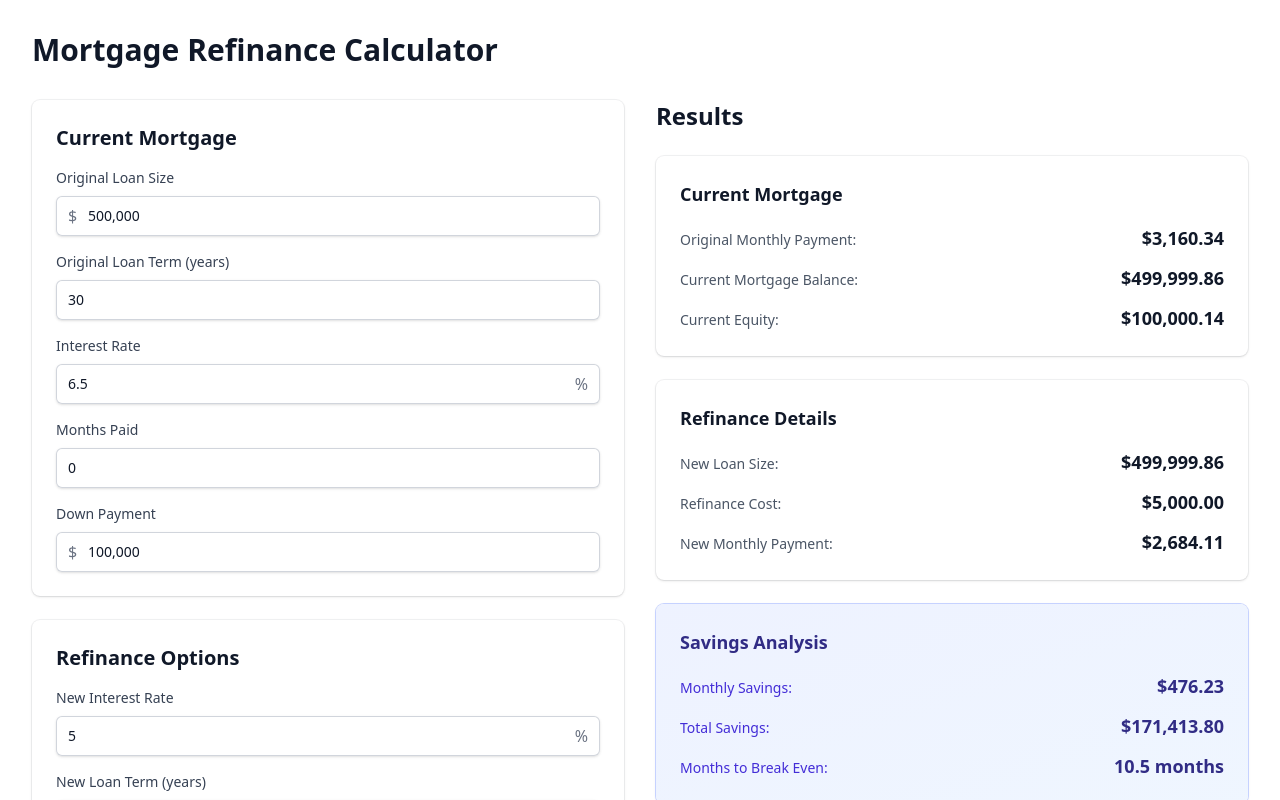
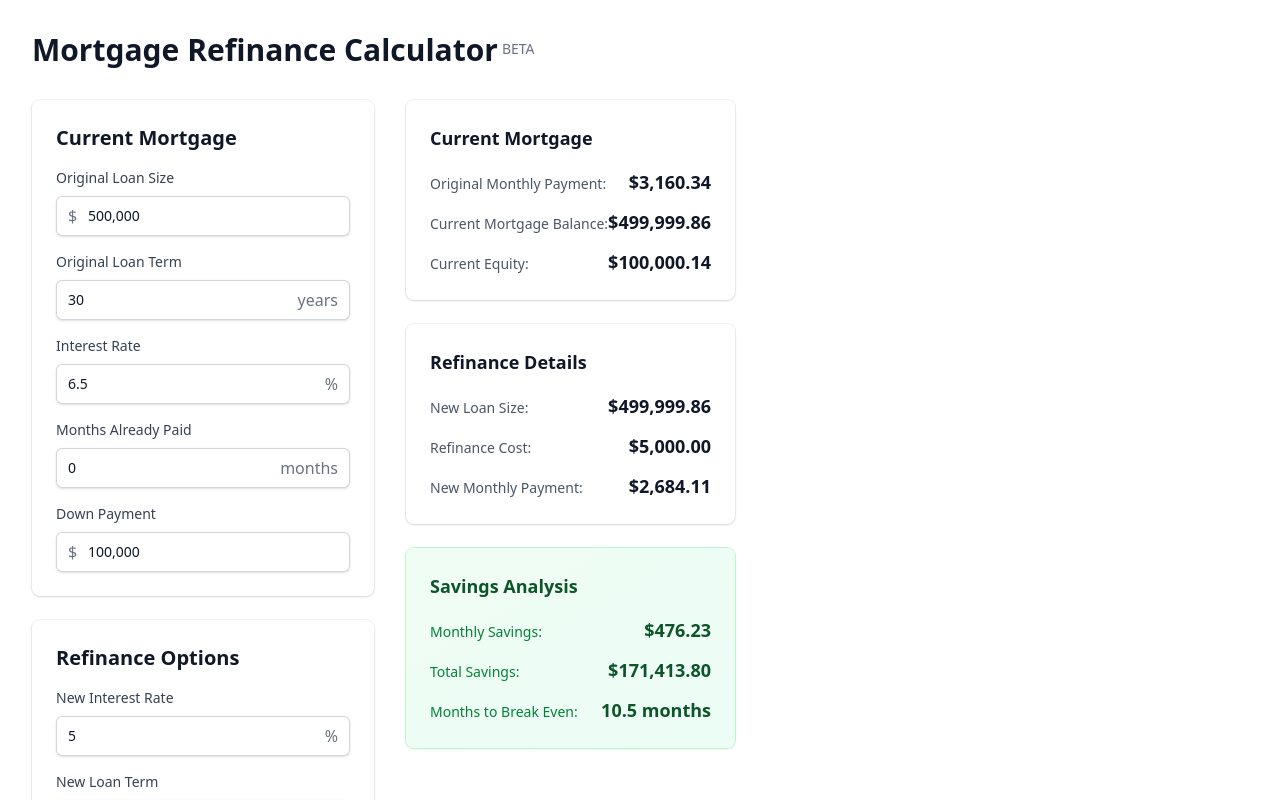
Before and after one commit to alexoro412/mortgagereficalculator, a SvelteKit app: page / in a window 1280 px wide. Shown: the top 800 px of the page. Built offline with nearby package versions, Linux system fonts and the light colour scheme.

Commit message:
formatting looks good now

```diff
--- a/src/routes/+page.svelte
+++ b/src/routes/+page.svelte
@@ -153,15 +153,17 @@
 </script>
 
 <main class="mx-auto max-w-7xl px-4 py-8 sm:px-6 lg:px-8">
-	<h1 class="mb-8 text-3xl font-bold text-gray-900">Mortgage Refinance Calculator</h1>
+	<h1 class="mb-8 text-3xl font-bold text-gray-900">
+		Mortgage Refinance Calculator<sup class="ml-1 text-sm font-normal text-gray-500">BETA</sup>
+	</h1>
 
-	<div class="grid grid-cols-1 gap-8 lg:grid-cols-2">
+	<div class="flex flex-col gap-8 lg:flex-row lg:items-start">
 		<!-- Left Column: Inputs -->
 		<div class="space-y-6">
 			<!-- Current Mortgage Section -->
-			<div class="rounded-lg bg-white p-6 shadow-sm ring-1 ring-gray-900/5">
+			<div class="max-w-md rounded-lg bg-white p-6 shadow-sm ring-1 ring-gray-900/5">
 				<h2 class="mb-4 text-xl font-semibold text-gray-900">Current Mortgage</h2>
-				<div class="space-y-4">
+				<div class="max-w-xs space-y-4">
 					<div>
 						<label for="original_loan_size" class="mb-2 block text-sm font-medium text-gray-700">
 							Original Loan Size
@@ -184,14 +186,21 @@
 
 					<div>
 						<label for="original_loan_term" class="mb-2 block text-sm font-medium text-gray-700">
-							Original Loan Term (years)
+							Original Loan Term
 						</label>
+						<div class="relative">
 							<input
 								id="original_loan_term"
 								type="number"
 								bind:value={inputs.original_loan_term}
-							class="block w-full rounded-md border-0 px-3 py-2 text-gray-900 shadow-sm ring-1 ring-gray-300 ring-inset placeholder:text-gray-400 focus:ring-2 focus:ring-indigo-600 focus:ring-inset sm:text-sm sm:leading-6"
+								class="block w-full rounded-md border-0 px-3 py-2 pr-16 text-gray-900 shadow-sm ring-1 ring-gray-300 ring-inset placeholder:text-gray-400 focus:ring-2 focus:ring-indigo-600 focus:ring-inset sm:text-sm sm:leading-6"
 							/>
+							<span
+								class="pointer-events-none absolute inset-y-0 right-0 flex items-center pr-3 text-gray-500"
+							>
+								years
+							</span>
+						</div>
 					</div>
 
 					<div>
@@ -216,14 +225,21 @@
 
 					<div>
 						<label for="months_paid" class="mb-2 block text-sm font-medium text-gray-700">
-							Months Paid
+							Months Already Paid
 						</label>
+						<div class="relative">
 							<input
 								id="months_paid"
 								type="number"
 								bind:value={inputs.months_paid}
-							class="block w-full rounded-md border-0 px-3 py-2 text-gray-900 shadow-sm ring-1 ring-gray-300 ring-inset placeholder:text-gray-400 focus:ring-2 focus:ring-indigo-600 focus:ring-inset sm:text-sm sm:leading-6"
+								class="block w-full rounded-md border-0 px-3 py-2 pr-20 text-gray-900 shadow-sm ring-1 ring-gray-300 ring-inset placeholder:text-gray-400 focus:ring-2 focus:ring-indigo-600 focus:ring-inset sm:text-sm sm:leading-6"
 							/>
+							<span
+								class="pointer-events-none absolute inset-y-0 right-0 flex items-center pr-3 text-gray-500"
+							>
+								months
+							</span>
+						</div>
 					</div>
 
 					<div>
@@ -249,9 +265,9 @@
 			</div>
 
 			<!-- Refinance Options Section -->
-			<div class="rounded-lg bg-white p-6 shadow-sm ring-1 ring-gray-900/5">
+			<div class="max-w-md rounded-lg bg-white p-6 shadow-sm ring-1 ring-gray-900/5">
 				<h2 class="mb-4 text-xl font-semibold text-gray-900">Refinance Options</h2>
-				<div class="space-y-4">
+				<div class="max-w-xs space-y-4">
 					<div>
 						<label for="new_rate" class="mb-2 block text-sm font-medium text-gray-700">
 							New Interest Rate
@@ -274,14 +290,21 @@
 
 					<div>
 						<label for="new_term" class="mb-2 block text-sm font-medium text-gray-700">
-							New Loan Term (years)
+							New Loan Term
 						</label>
+						<div class="relative">
 							<input
 								id="new_term"
 								type="number"
 								bind:value={inputs.new_term}
-							class="block w-full rounded-md border-0 px-3 py-2 text-gray-900 shadow-sm ring-1 ring-gray-300 ring-inset placeholder:text-gray-400 focus:ring-2 focus:ring-indigo-600 focus:ring-inset sm:text-sm sm:leading-6"
+								class="block w-full rounded-md border-0 px-3 py-2 pr-16 text-gray-900 shadow-sm ring-1 ring-gray-300 ring-inset placeholder:text-gray-400 focus:ring-2 focus:ring-indigo-600 focus:ring-inset sm:text-sm sm:leading-6"
 							/>
+							<span
+								class="pointer-events-none absolute inset-y-0 right-0 flex items-center pr-3 text-gray-500"
+							>
+								years
+							</span>
+						</div>
 					</div>
 
 					<div>
@@ -309,11 +332,9 @@
 
 		<!-- Right Column: Results -->
 		<div class="space-y-6">
-			<h2 class="text-2xl font-bold text-gray-900">Results</h2>
-
 			<div class="space-y-6">
 				<!-- Current Mortgage -->
-			<div class="rounded-lg bg-white p-6 shadow-sm ring-1 ring-gray-900/5">
+				<div class="max-w-md rounded-lg bg-white p-6 shadow-sm ring-1 ring-gray-900/5">
 					<h3 class="mb-4 text-lg font-semibold text-gray-900">Current Mortgage</h3>
 					<div class="space-y-3">
 						<div class="flex items-baseline justify-between">
@@ -347,7 +368,7 @@
 				</div>
 
 				<!-- Refinance Details -->
-			<div class="rounded-lg bg-white p-6 shadow-sm ring-1 ring-gray-900/5">
+				<div class="max-w-md rounded-lg bg-white p-6 shadow-sm ring-1 ring-gray-900/5">
 					<h3 class="mb-4 text-lg font-semibold text-gray-900">Refinance Details</h3>
 					<div class="space-y-3">
 						<div class="flex items-baseline justify-between">
@@ -382,33 +403,68 @@
 
 				<!-- Savings Analysis -->
 				<div
-				class="rounded-lg bg-gradient-to-br from-indigo-50 to-blue-50 p-6 shadow-sm ring-1 ring-indigo-200"
+					class="max-w-md rounded-lg p-6 shadow-sm ring-1 {outputs.monthly_savings > 0
+						? 'bg-gradient-to-br from-green-50 to-emerald-50 ring-green-200'
+						: 'bg-gradient-to-br from-red-50 to-rose-50 ring-red-200'}"
 				>
-				<h3 class="mb-4 text-lg font-semibold text-indigo-900">Savings Analysis</h3>
+					<h3
+						class="mb-4 text-lg font-semibold {outputs.monthly_savings > 0
+							? 'text-green-900'
+							: 'text-red-900'}"
+					>
+						{outputs.monthly_savings > 0 ? 'Savings Analysis' : 'Cost Analysis'}
+					</h3>
+
+					{#if outputs.monthly_savings <= 0}
+						<div class="mb-4 rounded-md border border-red-200 bg-red-100 p-3">
+							<p class="text-sm text-red-800">
+								⚠️ <strong>Warning:</strong> This refinance will cost you more money. You should not
+								refinance with these terms.
+							</p>
+						</div>
+					{/if}
+
 					<div class="space-y-3">
 						<div class="flex items-baseline justify-between">
-						<span class="text-sm text-indigo-700">Monthly Savings:</span>
-						<span class="text-lg font-bold text-indigo-900">
-							${outputs.monthly_savings.toLocaleString('en-US', {
+							<span
+								class="text-sm {outputs.monthly_savings > 0 ? 'text-green-700' : 'text-red-700'}"
+								>{outputs.monthly_savings > 0 ? 'Monthly Savings:' : 'Monthly Cost:'}</span
+							>
+							<span
+								class="text-lg font-bold {outputs.monthly_savings > 0
+									? 'text-green-900'
+									: 'text-red-900'}"
+							>
+								${Math.abs(outputs.monthly_savings).toLocaleString('en-US', {
 									minimumFractionDigits: 2,
 									maximumFractionDigits: 2
 								})}
 							</span>
 						</div>
 						<div class="flex items-baseline justify-between">
-						<span class="text-sm text-indigo-700">Total Savings:</span>
-						<span class="text-lg font-bold text-indigo-900">
-							${outputs.total_savings.toLocaleString('en-US', {
+							<span
+								class="text-sm {outputs.monthly_savings > 0 ? 'text-green-700' : 'text-red-700'}"
+								>{outputs.monthly_savings > 0 ? 'Total Savings:' : 'Total Cost:'}</span
+							>
+							<span
+								class="text-lg font-bold {outputs.monthly_savings > 0
+									? 'text-green-900'
+									: 'text-red-900'}"
+							>
+								${Math.abs(outputs.total_savings).toLocaleString('en-US', {
 									minimumFractionDigits: 2,
 									maximumFractionDigits: 2
 								})}
 							</span>
 						</div>
+						{#if outputs.monthly_savings > 0}
 							<div class="flex items-baseline justify-between">
-						<span class="text-sm text-indigo-700">Months to Break Even:</span>
-						<span class="text-lg font-bold text-indigo-900">
+								<span class="text-sm text-green-700">Months to Break Even:</span>
+								<span class="text-lg font-bold text-green-900">
 									{outputs.months_to_breakeven.toFixed(1)} months
 								</span>
+							</div>
+						{/if}
 					</div>
 				</div>
 			</div>
```
Lines whose indentation alone changed are shown as unchanged.
